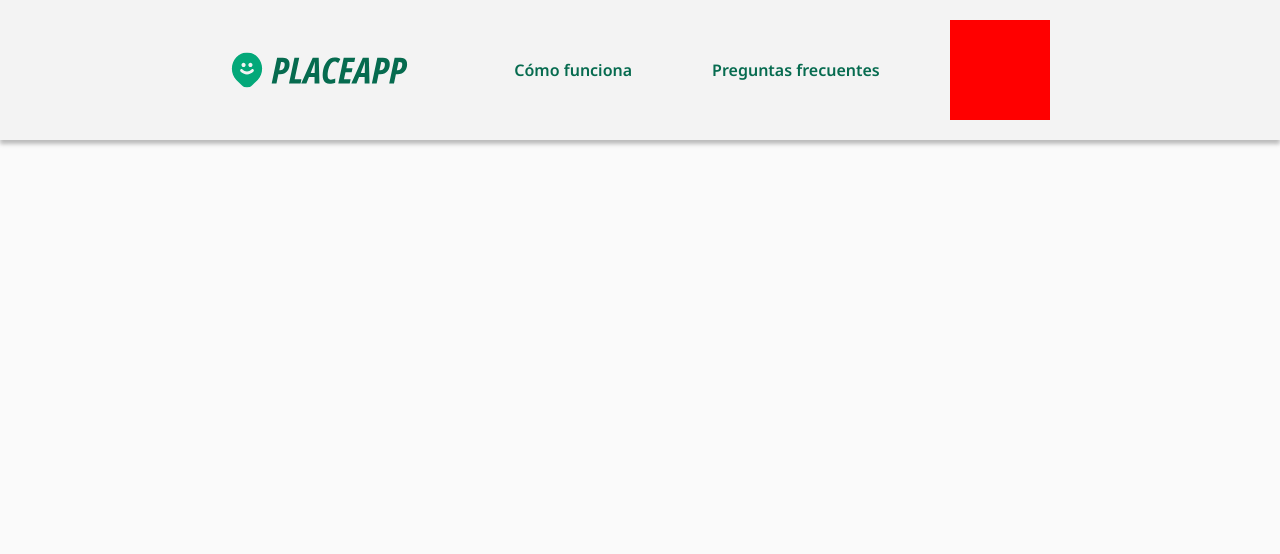
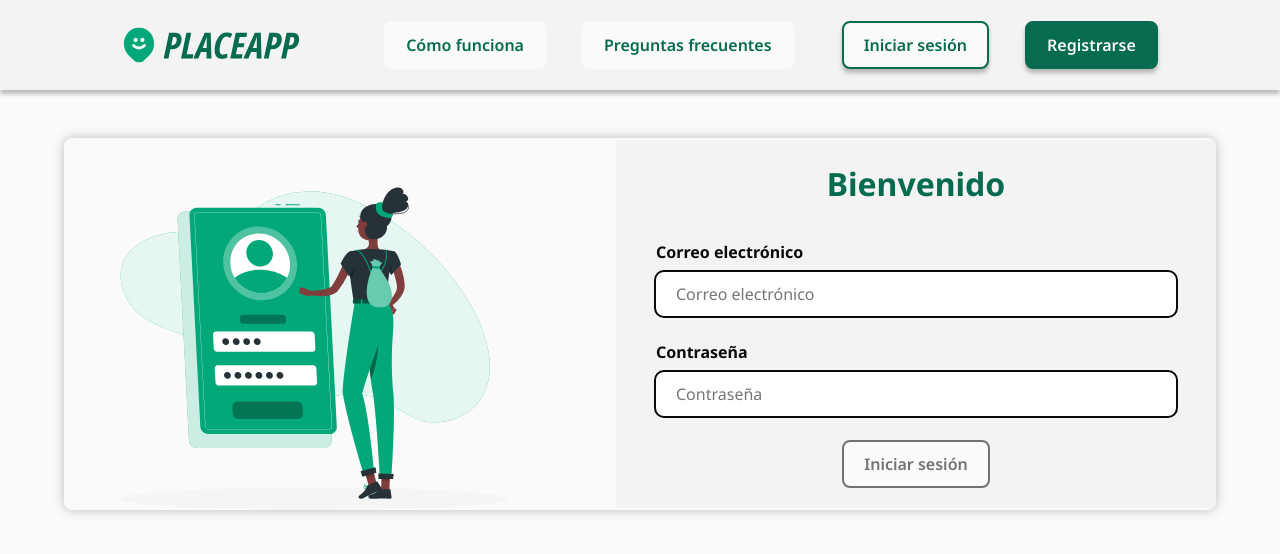
Before and after one commit to MikelBalles/PlaceApp, a React (Vite) app in the folder PlaceApp_App/: page /login in a window 1280 px wide. Shown: the top 554 px of the page. Built offline with nearby package versions, Linux system fonts and the light colour scheme; no server answers.

Commit message:
Creación de Login

```diff
--- a/PlaceApp_App/src/App.scss
+++ b/PlaceApp_App/src/App.scss
@@ -16,11 +16,149 @@
   --color-info-error: #DC2626;
 
   --main-font-family: "Noto Sans", sans-serif;
-  --main-text: 1.6rem;
+  --main-text: 1.8rem;
+
+  --main-br: 0.8rem;
+  --main-page-pad: 6.4rem;
+  --main-page-width: 1400px;
+
+  @media (max-width: 500px) {
+    --main-text: 1.6rem;
+    --main-page-pad: 2.4rem;
+  }
 }
 
+/* ESTILO A ELEMENTOS GENERALES */
+body {
+  p,label, input {
+    font-size: var(--main-text);
+  }
+}
+
+label {
+  font-weight: bold;
+}
+input {
+  border-radius: var(--main-br);
+  outline: 2px solid var(--color-dark);
+  border: 0;
+  padding: 1rem 2rem;
+  &.valido {
+    outline-color: var(--color-info-ok);
+    color: var(--color-info-ok);
+  }
+  &.no-valido {
+    outline-color: var(--color-info-error);
+    color: var(--color-info-error);
+  }
+  &:focus,
+  &:active {
+    outline-color: var(--color-primary);
+  }
+}
+
+.contenedor-general {
+  width: 100%;
+  padding: 0 var(--main-page-pad);
+  max-width: var(--main-page-width);
+}
+
+.contenedor-flex-hor {
+  display: flex;
+  flex-wrap: wrap;
+  gap: 1.6rem;
+  align-items: center;
+  width: 100%;
+
+  .col-flex {
+    flex: 1;
+    width: 100%;
+
+    img {
+      width: 100%;
+      max-width: 500px;
+      min-width: 300px;
+    }
+  }
+
+}
+
+.contenedor-flex-ver {
+  display: flex;
+  flex-direction: column;
+  flex-wrap: nowrap;
+  gap: 1.6rem;
+  align-items: center;
+  width: 100%;
+
+}
+
+.titulo-1 {
+  font-size: 3.6rem;
+  font-weight: 700;
+  line-height: 150%; /* 5.4rem */
+}
+.titulo-2 {
+  font-size: 3.2rem;
+  font-weight: 700;
+  line-height: 150%; /* 4.8rem */
+}
+
+.subtitulo {
+  font-size: 2.8rem;
+  font-weight: 300;
+  line-height: 150%; /* 4.2rem */
+}
+
+
+
+/*---------------------------------*/
+
+#login-contenedor {
+  border-radius: var(--main-br);
+  background: var(--Generales-Blanco, #FAFAFA);
+  box-shadow: 0px 0px 10.3px 0px rgba(0, 0, 0, 0.25);
+  overflow: hidden;
+
+  #datos-login {
+    padding: 2rem 4rem;
+    max-width: 600px;
+    justify-content: center;
+    background-color: var(--color-lightBg);
+
+    h2 {
+      color: var(--color-primary-dark);
+    }
+
+
+  }
+}
+
+.grupo-input {
+  width: 100%;
+  display: flex;
+  flex-direction: column;
+  gap: .8rem;
+
+  .input-valid-msg {
+    color: var(--color-info-ok);
+    font-size: 1.6rem;
+  }
+  .input-error-msg {
+    color: var(--color-info-error);
+    font-size: 1.6rem;
+  }
+
+
+}
+
+.navbar-bg {
+  background: var(--color-lightBg);
+  box-shadow: 0px 4px 4px 0px rgba(0, 0, 0, 0.25);
+  width: 100%;
+}
 .navbar {
-  width: 100%;
+  max-width: var(--main-page-width);
   display: flex;
   padding: 2rem 4rem;
   justify-content: center;
@@ -28,8 +166,6 @@
   gap: 4.8rem;
   align-self: stretch;
 
-  background: var(--color-lightBg);
-  box-shadow: 0px 4px 4px 0px rgba(0, 0, 0, 0.25);
 
   .links-acceso,
   .links-cuenta {
@@ -47,6 +183,7 @@
 
 .btn-primary {
   font-size: var(--main-text);
+  background-color: var(--color-light);
   display: inline-flex;
   padding: 1rem 2rem;
   justify-content: center;
@@ -59,6 +196,11 @@
   border: 2px solid;
   text-align: center;
 
+  &:not(:disabled) {
+    cursor: pointer;
+  }
+
+
   &.btn-sin-relleno {
     color: var(--color-primary-dark);
     border-color: transparent;
@@ -69,8 +211,8 @@
       }
     }
 
-    &.disabled {
-      color: var(--color-grey)
+    &:disabled {
+      color: var(--color-grey);
     }
   }
 
@@ -80,7 +222,7 @@
     box-shadow: 0px 4px 4px 0px rgba(0, 0, 0, 0.25);
     border-color: var(--color-primary-dark);
 
-    &:not(.disabled) {
+    &:not(:disabled) {
       &:hover,  &:focus {
         color: var(--color-dark);
         background-color: var(--color-primary);
@@ -89,7 +231,7 @@
       }
     }
 
-    &.disabled {
+    &:disabled {
       color: var(--color-grey);
       border-color: var(--color-primary);
       background-color: var(--color-grey-light);
@@ -102,15 +244,16 @@
     color: var(--color-primary-dark);
     box-shadow: 0px 4px 4px 0px rgba(0, 0, 0, 0.25);
 
-    &:not(.disabled) {
+    &:not(:disabled) {
       &:hover, &:focus {
         background-color: var(--color-primary-light);
         box-shadow: none;
       }
     }
-    &.disabled {
+    &:disabled {
       color: var(--color-grey);
       border-color: var(--color-grey);
+      box-shadow: none;
     }
   }
 }
--- a/PlaceApp_App/src/App.tsx
+++ b/PlaceApp_App/src/App.tsx
@@ -3,6 +3,7 @@ import './App.scss'
 import { useEffect, useState } from 'react';
 
 import Navbar from './components/NavBar';
+import Login from './components/Login';
 function App() {
   const [espacioDto, setEspacioDto] = useState<{
     idEspacio: number,
@@ -53,7 +54,11 @@ function App() {
 
   return (
     <>
-      <Navbar sesionIniciada={true} nombreEspacio={espacioDto.nombreEspacio} />
+      <Navbar sesionIniciada={false} nombreEspacio={espacioDto.nombreEspacio} />
+      <div className='contenedor-general'>
+      <Login />
+
+      </div>
     </>
   );
 }
--- /dev/null
+++ b/PlaceApp_App/src/components/Input.tsx
@@ -0,0 +1,87 @@
+import React, { useState } from 'react';
+
+//Definimos las propiedades del componente
+interface InputProps {
+    name: string;
+    label: string;
+    type: string;
+    value: string;
+    manejarCambioValor: (name: string, value: string, esValido: boolean) => void;
+    required?: boolean;
+    minLength?: number;
+    maxLength?: number;
+    placeholder?: string;
+}
+
+//Definimos el componente
+const Input: React.FC<InputProps> = ({
+    name,
+    label,
+    type,
+    required = false,
+    manejarCambioValor,
+    value,
+    minLength,
+    maxLength,
+    placeholder,
+
+}) => {
+    const [errorMessage, setErrorMessage] = useState<string>('');
+    const [inputValido, setInputValido] = useState<boolean>(false);
+
+
+    const validateInput = (value:string) => {
+        const  status = {
+            text : '✅ Campo validado',
+            valid : true,
+        }
+
+        console.log('valie', value);
+        console.log('status:', status.valid);
+
+
+        if (required && value.trim() === '') {
+            status.text = '❌ Este campo es obligatorio';
+            status.valid = false;
+            return status;
+        }
+
+        if (minLength && value.length < minLength) {
+            status.text = `❌ La longitud mínima es de ${minLength} caracteres`;
+            status.valid = false;
+            return status;
+        }
+
+        if (maxLength && value.length > maxLength) {
+            status.text = `❌ La longitud máxima es de ${maxLength} caracteres`;
+            status.valid = false;
+            return status;
+        }
+        return status;
+    };
+
+    const comprobarCambios = (e: React.ChangeEvent<HTMLInputElement>) => {
+        const checkInput = validateInput(e.target.value);
+        manejarCambioValor(name, e.target.value, checkInput.valid)
+
+        setErrorMessage(checkInput.text);
+        setInputValido(checkInput.valid);
+    }
+
+    return (
+        <div className='grupo-input'>
+            <label htmlFor={name}>{label}</label>
+            <input  name={name} type={type} value={value}
+                    onChange={comprobarCambios} placeholder={placeholder}
+                    />
+            {!inputValido &&
+            <p className='input-error-msg'>{errorMessage}</p>
+        }
+            {inputValido &&
+                <p className='input-valid-msg'>{errorMessage}</p>
+            }
+        </div>
+    );
+};
+
+export default Input;
--- /dev/null
+++ b/PlaceApp_App/src/components/Login.tsx
@@ -0,0 +1,107 @@
+import React, { useEffect, useState } from 'react';
+import Input from './Input';
+import infografiaLogin from '../assets/images/infografia-login.svg';
+import { URL_PETICION_BBDD } from '../constantes';
+
+interface modeloInputs {
+  name: string;
+  value: string;
+  esValido: boolean;
+}
+
+const inputsIniciales : modeloInputs[] = [
+  { name: 'username', value: '', esValido: false },
+  { name: 'password', value: '', esValido: false },
+];
+const Login: React.FC = () => {
+
+  const [inputValidos, setInputValidos] = useState(false);
+  const [estadoInputs, setEstadoInputs] = useState<modeloInputs[]>(inputsIniciales);
+  const [msgLogin, setMsgLogin] = useState('');
+
+  //Cada vez que cambia el estado de los inputs, comprobamos si son validos
+  useEffect(() => {
+    const todosEsValido = estadoInputs.map((input) => input.esValido);
+    setInputValidos(todosEsValido.every((valido) => valido));
+  }, [estadoInputs]);
+
+
+
+  const actualizarValorInput = (name: string, value: string, esValido: boolean) => {
+    const inputActualizado = { name, value, esValido };
+
+    const nuevosInputs = estadoInputs.map((input) => {
+      if (input.name === name) {
+        return inputActualizado;
+      }
+      return input;
+    });
+    setEstadoInputs(nuevosInputs);
+  }
+  //Gestionamos el inicio de sesión cuando se hace click en el botón
+  const handleLogin = async () => {
+    const datos = {
+      "username": estadoInputs[0].value,
+      "password": estadoInputs[1].value
+    }
+
+    fetch(URL_PETICION_BBDD + '/rest/propietario/iniciarSesion', {
+      method: 'POST',
+      headers: { 'Content-Type': 'application/json' },
+      body: JSON.stringify(datos),
+    }).then(function (response) {
+      if (response.ok) {
+        setMsgLogin('');
+        response.json().then(function(data) {
+            alert('Inicio de sesión correcto ' + JSON.stringify(data));
+        });
+      } else {
+        response.text().then(function(text) {
+          setMsgLogin(text);
+        });
+      }
+    }).catch(function () {
+      setMsgLogin('Error en la petición');
+    });
+  };
+
+
+  return (
+    <div id='login-contenedor' className='contenedor-flex-hor'>
+      <div id='info-login' className='col-flex'>
+        <img src={infografiaLogin} alt='Infografía de login' />
+      </div>
+      <div id='datos-login' className='col-flex contenedor-flex-ver'>
+        <h2 className='titulo-2'>Bienvenido</h2>
+        <p className='error-msg'>{msgLogin}</p>
+        <Input
+          name={estadoInputs[0].name}
+          label='Correo electrónico'
+          value={estadoInputs[0].value}
+          type="text"
+          placeholder="Correo electrónico"
+          required
+
+          manejarCambioValor={actualizarValorInput}
+
+        />
+        <Input
+          name={estadoInputs[1].name}
+          label='Contraseña'
+          value={estadoInputs[1].value}
+          type="password"
+          placeholder="Contraseña"
+          required
+
+          manejarCambioValor={actualizarValorInput}
+
+        />
+        <button className='btn-primary btn-borde' onClick={handleLogin} disabled={!inputValidos}>
+          Iniciar sesión
+        </button>
+      </div>
+    </div>
+  );
+};
+
+export default Login;
--- a/PlaceApp_App/src/components/NavBar.tsx
+++ b/PlaceApp_App/src/components/NavBar.tsx
@@ -8,6 +8,7 @@ interface NavbarProps {
 
 const Navbar: React.FC<NavbarProps> = ({ sesionIniciada = false, nombreEspacio = 'Nombre del Espacio' }) => {
     return (
+        <div className='navbar-bg'>
             <nav className='navbar'>
                 <div className='logo-navbar'>
                     <a href='#'>
@@ -29,6 +30,7 @@ const Navbar: React.FC<NavbarProps> = ({ sesionIniciada = false, nombreEspacio =
                     </div>
                 )}
             </nav>
+        </div>
     );
 };
 
--- /dev/null
+++ b/PlaceApp_App/src/constantes.ts
@@ -0,0 +1 @@
+export const URL_PETICION_BBDD = 'http://localhost:8088';
--- a/PlaceApp_App/src/index.scss
+++ b/PlaceApp_App/src/index.scss
@@ -61,8 +61,17 @@ p, h1, h2, h3, h4, h5, h6 {
 }
 
 body {
-  max-width: 1400px;
+  width: 100%;
   margin: 0;
   padding: 0;
   min-height: 100vh;
+  margin: 0 auto;
 }
+
+#root {
+  display: flex;
+  width: 100%;
+  flex-direction: column;
+  align-items: flex-start;
+  gap: 4.8rem;
+}
```
Also changed, not shown: PlaceApp_App/src/assets/images/infografia-login.svg (added), PlaceApp_App/src/components/InicioSesion.tsx (added). Lines whose indentation alone changed are shown as unchanged.
